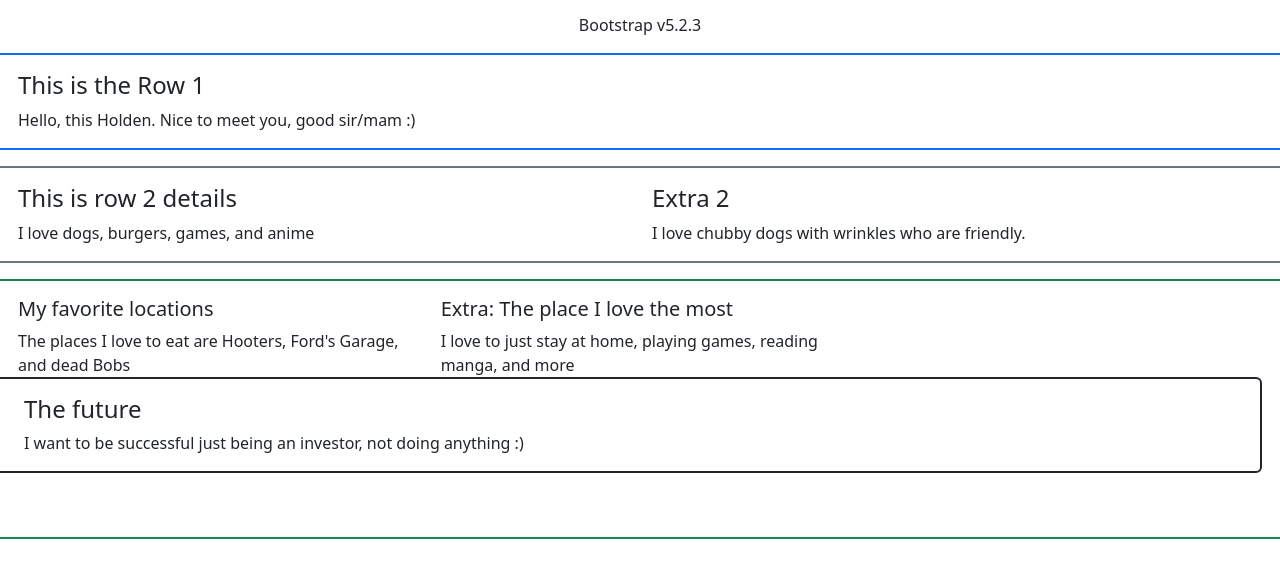
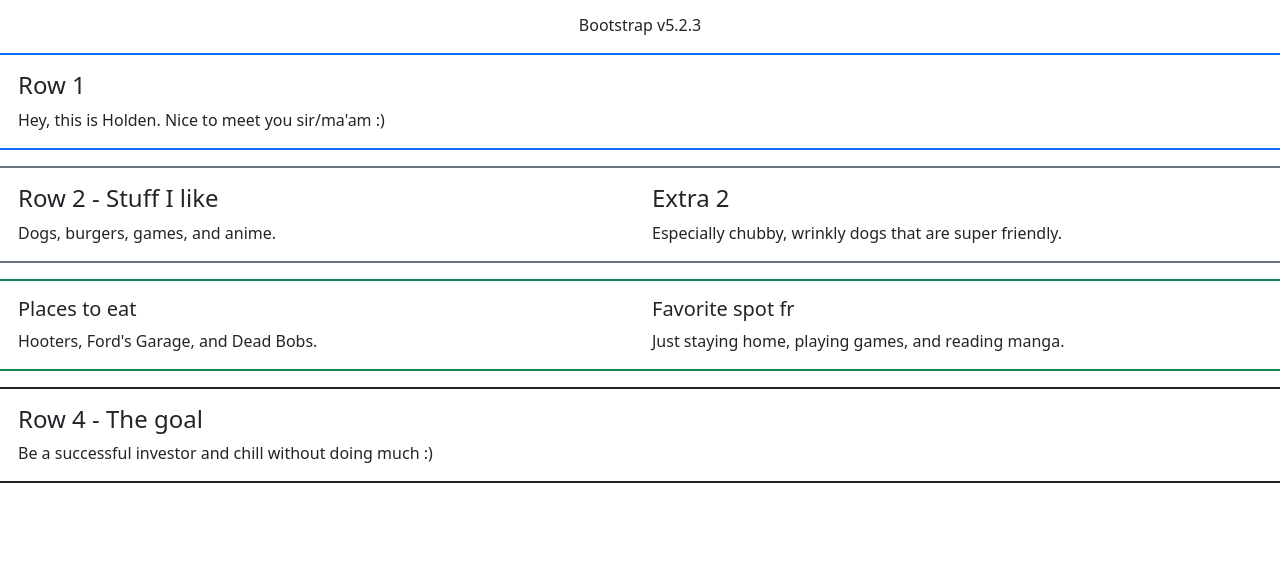
Before and after one commit to EndDepthGames/webprog-CS251-IT253-bootstrap-template, a plain HTML site: page Home/index.html in a window 1280 px wide. Shown: the part 193-770 px from the top of the page. Drawn offline with nearby package versions, Linux system fonts and the light colour scheme.

Commit message:
Revise text content in index.html

```diff
--- a/Home/index.html
+++ b/Home/index.html
@@ -43,37 +43,40 @@
             </div>
         </div>
         <!-- This is my 4 border rows -->
-        <div class="row border border-2 border-primary rounded p-3 mb-3">
+        <!-- Row 1 -->
+            <div class="row border border-2 border-primary rounded p-3 mb-3">
                 <div class="col-12">
-                    <h4>This is the Row 1</h4>
-                    <p class="mb-0">Hello, this Holden. Nice to meet you, good sir/mam :)</p>
+                    <h4>Row 1</h4>
+                    <p class="mb-0">Hey, this is Holden. Nice to meet you sir/ma'am :)</p>
                 </div>
             </div>
-
+            <!-- Row 2 -->
             <div class="row border border-2 border-secondary rounded p-3 mb-3">
                 <div class="col-md-6">
-                    <h4>This is row 2 details</h4>
-                    <p class="mb-0">I love dogs, burgers, games, and anime</p>
+                    <h4>Row 2 - Stuff I like</h4>
+                    <p class="mb-0">Dogs, burgers, games, and anime.</p>
                 </div>
-                <div class="col-md-4">
+                <div class="col-md-6">
                     <h4>Extra 2</h4>
-                    <p class="mb-0"> I love chubby dogs with wrinkles who are friendly.</p>
+                    <p class="mb-0">Especially chubby, wrinkly dogs that are super friendly.</p>
                 </div>
             </div>
-
+            <!-- Row 3 -->
             <div class="row border border-2 border-success rounded p-3 mb-3">
-                <div class="col-md-4">
-                    <h5>My favorite locations</h5>
-                    <p class="mb-0"> The places I love to eat are Hooters, Ford's Garage, and dead Bobs</p>
+                <div class="col-md-6">
+                    <h5>Places to eat</h5>
+                    <p class="mb-0">Hooters, Ford's Garage, and Dead Bobs.</p>
                 </div>
-                <div class="col-md-4">
-                    <h5>Extra: The place I love the most</h5>
-                    <p class="mb-0">I love to just stay at home, playing games, reading manga, and more</p>
+                <div class="col-md-6">
+                    <h5>Favorite spot fr</h5>
+                    <p class="mb-0">Just staying home, playing games, and reading manga.</p>
                 </div>
+            </div>
+            <!-- Row 4 -->
             <div class="row border border-2 border-dark rounded p-3 mb-5">
                 <div class="col-12">
-                    <h4>The future </h4>
-                    <p class="mb-0">I want to be successful just being an investor, not doing anything :)</p>
+                    <h4>Row 4 - The goal</h4>
+                    <p class="mb-0">Be a successful investor and chill without doing much :)</p>
                 </div>
             </div>
         </div>
```
